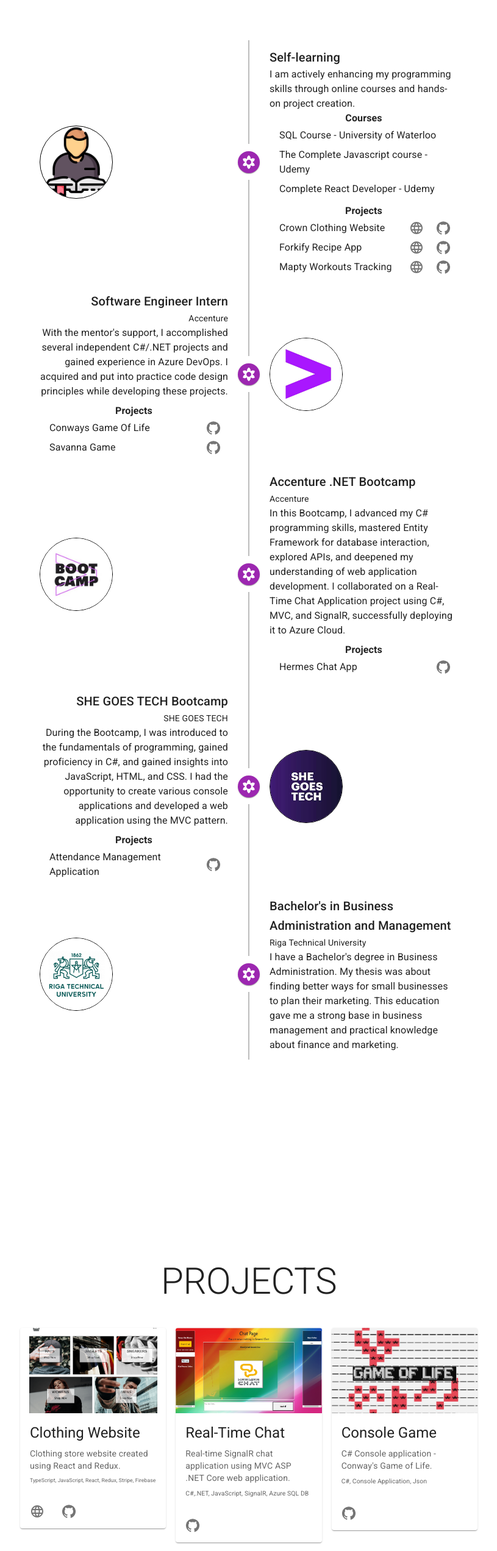
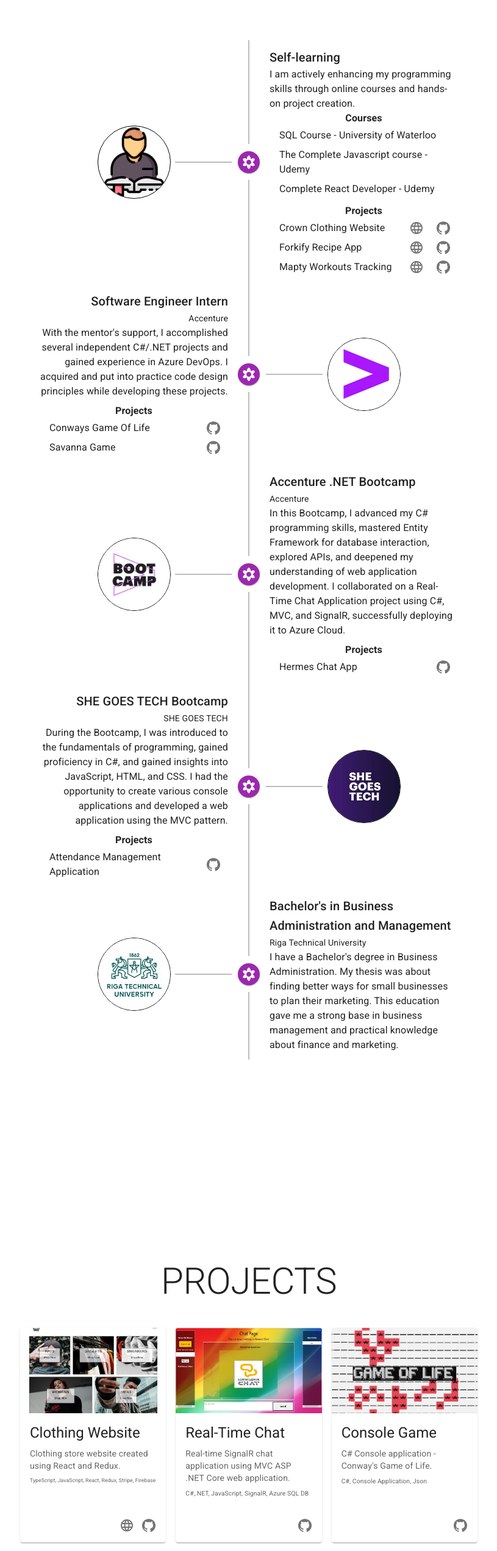
Before and after one commit to ALagodzinska/portfolio-app, a React (Create React App) app: page / in a window 1280 px wide. Shown: the part 994-3538 px from the top of the page at 61% size, without its empty margins (232-1047 px from the left). Built offline with nearby package versions, Linux system fonts and the light colour scheme.

Commit message:
Finishedf project page

```diff
--- a/src/components/timeline-picture/timeline-picture.component.jsx
+++ b/src/components/timeline-picture/timeline-picture.component.jsx
@@ -1,27 +1,37 @@
+import { TimelineConnector } from "@mui/lab";
 import { Box } from "@mui/material";
 
-const TimelinePicture = ({ imgSrc }) => {
+const TimelinePicture = ({ imgSrc, alt, direction = "left" }) => {
   console.log(imgSrc);
   return (
     <Box
       sx={{
-        width: "120px",
-        height: "120px",
+        height: "100%",
         display: "flex",
         alignItems: "center",
         justifyContent: "center",
+        position: "relative",
       }}
     >
       <img
         src={imgSrc}
-        alt="RTU"
-        width={"100%"}
+        alt={alt}
+        width={"120px"}
         style={{
           border: "1px solid black",
           borderRadius: "100px",
         }}
         height={"auto"}
       />
+      <TimelineConnector
+        sx={{
+          position: "absolute",
+          width: "30%",
+          height: "2px",
+          zIndex: "-1",
+          [direction === "left" ? "left" : "right"]: "72%",
+        }}
+      />
     </Box>
   );
 };
--- a/src/routes/projects/projects.component.jsx
+++ b/src/routes/projects/projects.component.jsx
@@ -1,7 +1,7 @@
-import * as React from "react";
+import GitHubIcon from "@mui/icons-material/GitHub";
+import LanguageIcon from "@mui/icons-material/Language";
 import {
   Box,
-  Button,
   Card,
   CardActionArea,
   CardActions,
@@ -11,13 +11,12 @@ import {
   IconButton,
   Typography,
 } from "@mui/material";
+import * as React from "react";
 import CrwnClothing from "../../pictures/cwn-clothing.png";
+import Forkify from "../../pictures/forkify.jpg";
+import GameOfLife from "../../pictures/gameOfLife.jpg";
 import HermesChat from "../../pictures/hermesChat.png";
 import Mapty from "../../pictures/mapty.jpg";
-import Forkify from "../../pictures/forkify.jpg";
-import GameOfLife from "../../pictures/gameOfLife.jpg";
-import GitHubIcon from "@mui/icons-material/GitHub";
-import LanguageIcon from "@mui/icons-material/Language";
 
 const Projects = () => {
   return (
@@ -32,7 +31,9 @@ const Projects = () => {
       >
         <Grid container spacing={2}>
           <Grid item xs={6} md={4}>
-            <Card sx={{ maxWidth: 345 }}>
+            <Card
+              sx={{ height: "100%", display: "flex", flexDirection: "column" }}
+            >
               <CardActionArea>
                 <CardMedia
                   sx={{ height: 140 }}
@@ -54,12 +55,18 @@ const Projects = () => {
                   </Typography>
                 </CardContent>
               </CardActionArea>
-              <CardActions>
+              <CardActions
+                sx={{
+                  flexGrow: 1,
+                  alignItems: "flex-end",
+                  justifyContent: "flex-end",
+                  paddingRight: "20px",
+                }}
+              >
                 <IconButton
                   edge="end"
                   aria-label="github"
                   href="https://stacy-clothing.netlify.app/"
-                  sx={{ mr: 0.5 }}
                 >
                   <LanguageIcon />
                 </IconButton>
@@ -74,7 +81,9 @@ const Projects = () => {
             </Card>
           </Grid>
           <Grid item xs={6} md={4}>
-            <Card sx={{ maxWidth: 345 }}>
+            <Card
+              sx={{ height: "100%", display: "flex", flexDirection: "column" }}
+            >
               <CardMedia
                 sx={{ height: 140 }}
                 image={HermesChat}
@@ -95,7 +104,14 @@ const Projects = () => {
                   C#,.NET, JavaScript, SignalR, Azure SQL DB
                 </Typography>
               </CardContent>
-              <CardActions>
+              <CardActions
+                sx={{
+                  flexGrow: 1,
+                  alignItems: "flex-end",
+                  justifyContent: "flex-end",
+                  paddingRight: "20px",
+                }}
+              >
                 <IconButton
                   edge="end"
                   aria-label="github"
@@ -107,7 +123,13 @@ const Projects = () => {
             </Card>
           </Grid>
           <Grid item xs={6} md={4}>
-            <Card sx={{ maxWidth: 345 }}>
+            <Card
+              sx={{
+                height: "100%",
+                display: "flex",
+                flexDirection: "column",
+              }}
+            >
               <CardMedia
                 sx={{ height: 140 }}
                 image={GameOfLife}
@@ -127,7 +149,14 @@ const Projects = () => {
                   C#, Console Application, Json
                 </Typography>
               </CardContent>
-              <CardActions>
+              <CardActions
+                sx={{
+                  flexGrow: 1,
+                  alignItems: "flex-end",
+                  justifyContent: "flex-end",
+                  paddingRight: "20px",
+                }}
+              >
                 <IconButton
                   edge="end"
                   aria-label="github"
@@ -139,7 +168,7 @@ const Projects = () => {
             </Card>
           </Grid>
           <Grid item xs={6} md={6}>
-            <Card sx={{ maxWidth: 345 }}>
+            <Card sx={{ height: "100%" }}>
               <CardMedia
                 sx={{ height: 140 }}
                 image={Forkify}
@@ -160,12 +189,18 @@ const Projects = () => {
                   JavaScript, Scss, Babel, Forkify API
                 </Typography>
               </CardContent>
-              <CardActions>
+              <CardActions
+                sx={{
+                  flexGrow: 1,
+                  alignItems: "flex-end",
+                  justifyContent: "flex-end",
+                  paddingRight: "20px",
+                }}
+              >
                 <IconButton
                   edge="end"
                   aria-label="github"
                   href="https://forkify-recipes-stacy.netlify.app/"
-                  sx={{ mr: 0.5 }}
                 >
                   <LanguageIcon />
                 </IconButton>
@@ -180,7 +215,9 @@ const Projects = () => {
             </Card>
           </Grid>
           <Grid item xs={6} md={6}>
-            <Card sx={{ maxWidth: 345 }}>
+            <Card
+              sx={{ height: "100%", display: "flex", flexDirection: "column" }}
+            >
               <CardMedia sx={{ height: 140 }} image={Mapty} title="Mapty App" />
               <CardContent>
                 <Typography gutterBottom variant="h5" component="div">
@@ -197,12 +234,18 @@ const Projects = () => {
                   JavaScript, leaflet, open-meteo API
                 </Typography>
               </CardContent>
-              <CardActions>
+              <CardActions
+                sx={{
+                  flexGrow: 1,
+                  alignItems: "flex-end",
+                  justifyContent: "flex-end",
+                  paddingRight: "20px",
+                }}
+              >
                 <IconButton
                   edge="end"
                   aria-label="github"
                   href="https://alagodzinska.github.io/MaptyApp/"
-                  sx={{ mr: 0.5 }}
                 >
                   <LanguageIcon />
                 </IconButton>
--- a/src/routes/timeline/timeline.jsx
+++ b/src/routes/timeline/timeline.jsx
@@ -1,30 +1,28 @@
+import FilterVintageRoundedIcon from "@mui/icons-material/FilterVintageRounded";
+import GitHubIcon from "@mui/icons-material/GitHub";
+import LanguageIcon from "@mui/icons-material/Language";
+import Timeline from "@mui/lab/Timeline";
+import TimelineConnector from "@mui/lab/TimelineConnector";
+import TimelineContent from "@mui/lab/TimelineContent";
+import TimelineDot from "@mui/lab/TimelineDot";
+import TimelineItem from "@mui/lab/TimelineItem";
+import TimelineOppositeContent from "@mui/lab/TimelineOppositeContent";
+import TimelineSeparator from "@mui/lab/TimelineSeparator";
 import {
   Box,
   IconButton,
-  Link,
   List,
   ListItem,
-  ListItemButton,
   ListItemText,
   Typography,
 } from "@mui/material";
-import Timeline from "@mui/lab/Timeline";
-import TimelineItem from "@mui/lab/TimelineItem";
-import TimelineSeparator from "@mui/lab/TimelineSeparator";
-import TimelineConnector from "@mui/lab/TimelineConnector";
-import TimelineContent from "@mui/lab/TimelineContent";
-import TimelineDot from "@mui/lab/TimelineDot";
-import TimelineOppositeContent from "@mui/lab/TimelineOppositeContent";
-import RtuLogo from "../../pictures/rtu-logo.png";
-import SheGoesTechIcon from "../../pictures/sgt-logo.jpg";
+import { Fragment } from "react";
+import TimelinePicture from "../../components/timeline-picture/timeline-picture.component";
 import AccentureBootcampIcon from "../../pictures/accenture-bootcamp-logo.jpg";
 import AccentureIcon from "../../pictures/accenture-logo.jpg";
+import RtuLogo from "../../pictures/rtu-logo.png";
 import SelfLearningPicture from "../../pictures/self-learning.png";
-import TimelinePicture from "../../components/timeline-picture/timeline-picture.component";
-import FilterVintageRoundedIcon from "@mui/icons-material/FilterVintageRounded";
-import GitHubIcon from "@mui/icons-material/GitHub";
-import LanguageIcon from "@mui/icons-material/Language";
-import { Fragment } from "react";
+import SheGoesTechIcon from "../../pictures/sgt-logo.jpg";
 
 const TimelineJourney = () => {
   return (
@@ -39,12 +37,11 @@ const TimelineJourney = () => {
       >
         <Timeline position="alternate">
           <TimelineItem>
-            <TimelineOppositeContent
-              sx={{ m: "auto 0" }}
-              variant="body2"
-              color="text.secondary"
-            >
-              <TimelinePicture imgSrc={SelfLearningPicture} />
+            <TimelineOppositeContent variant="body2" color="text.secondary">
+              <TimelinePicture
+                imgSrc={SelfLearningPicture}
+                alt="selfLearning"
+              />
             </TimelineOppositeContent>
             <TimelineSeparator>
               <TimelineConnector />
@@ -160,7 +157,11 @@ const TimelineJourney = () => {
               variant="body2"
               color="text.secondary"
             >
-              <TimelinePicture imgSrc={AccentureIcon} />
+              <TimelinePicture
+                imgSrc={AccentureIcon}
+                alt="accenture"
+                direction="right"
+              />
             </TimelineOppositeContent>
             <TimelineSeparator>
               <TimelineConnector />
@@ -224,7 +225,7 @@ const TimelineJourney = () => {
               variant="body2"
               color="text.secondary"
             >
-              <TimelinePicture imgSrc={AccentureBootcampIcon} />
+              <TimelinePicture imgSrc={AccentureBootcampIcon} alt="bootcamp" />
             </TimelineOppositeContent>
             <TimelineSeparator>
               <TimelineConnector />
@@ -275,7 +276,11 @@ const TimelineJourney = () => {
               variant="body2"
               color="text.secondary"
             >
-              <TimelinePicture imgSrc={SheGoesTechIcon} />
+              <TimelinePicture
+                imgSrc={SheGoesTechIcon}
+                alt="sheGoesTech"
+                direction="right"
+              />
             </TimelineOppositeContent>
             <TimelineSeparator>
               <TimelineConnector />
@@ -326,7 +331,7 @@ const TimelineJourney = () => {
               variant="body2"
               color="text.secondary"
             >
-              <TimelinePicture imgSrc={RtuLogo} />
+              <TimelinePicture imgSrc={RtuLogo} alt="rtu" />
             </TimelineOppositeContent>
             <TimelineSeparator>
               <TimelineConnector />
```
